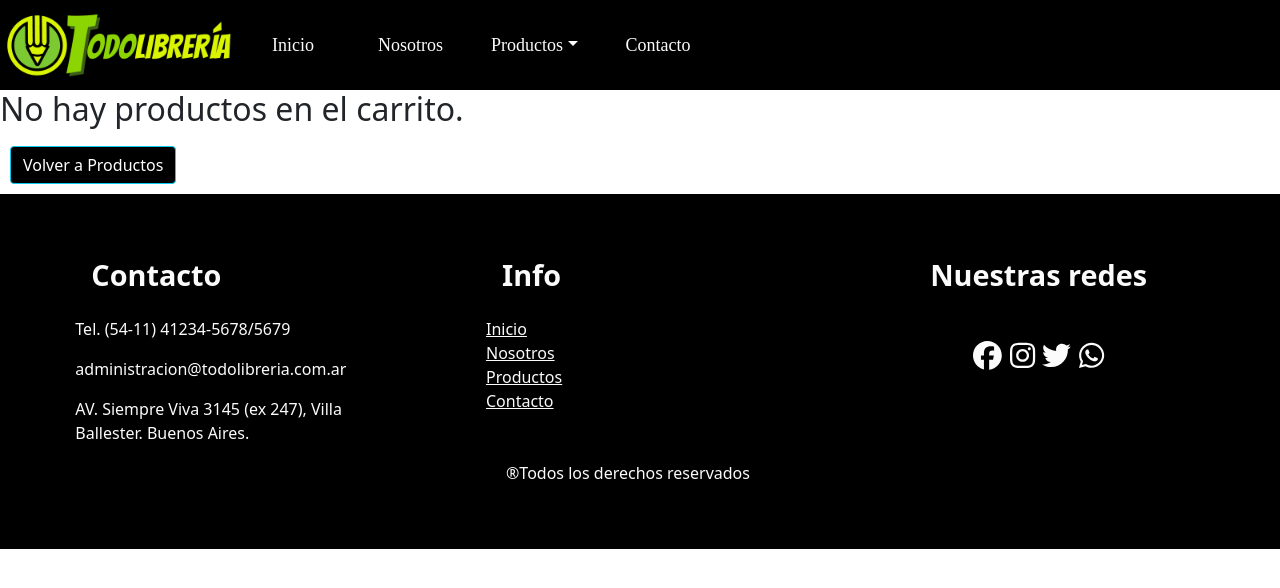
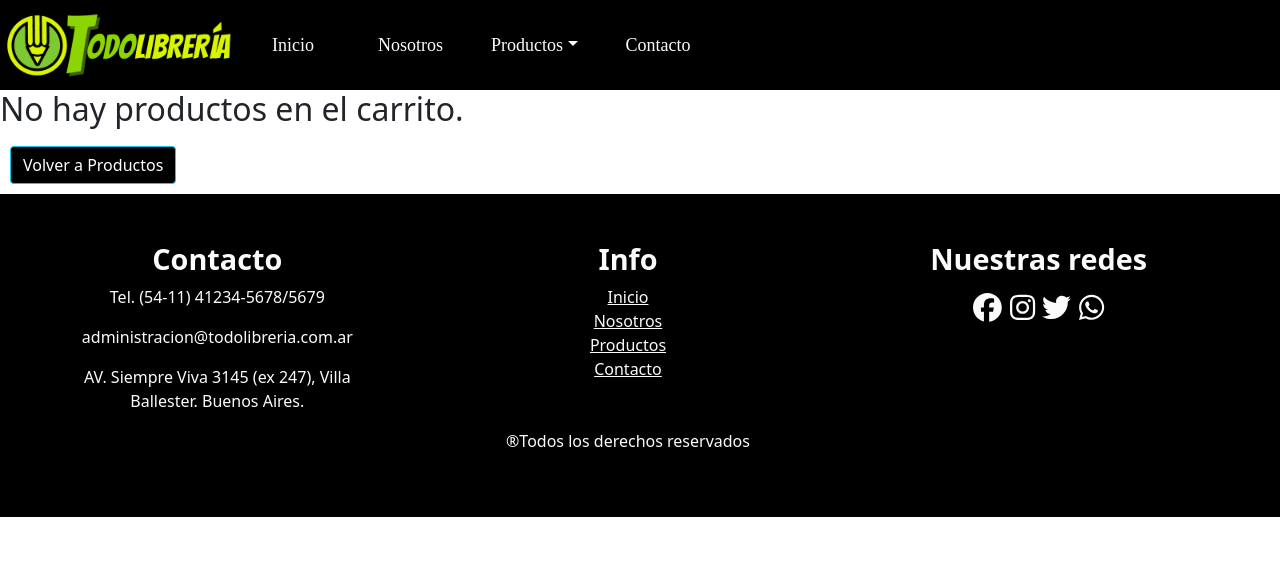
Before and after one commit to martinnmoreira/ProyectoFinalReactJs-Moreira, a React (Create React App) app: page /cart in a window 1280 px wide. Shown: the top 588 px of the page. Built offline with nearby package versions, Linux system fonts and the light colour scheme.

Commit message:
cambios en estilos

```diff
--- a/src/components/Footer/Footer.js
+++ b/src/components/Footer/Footer.js
@@ -15,7 +15,7 @@ export default function Footer() {
         <footer className="container-fluid bgBlack clBlanco">
             <div className="container-fluid py-5">
                 <div className="row w-100 d-flex justify-content-around">
-                    <div className="col-12 col-lg-3">
+                    <div className="col-12 col-lg-3 linksFooter">
                         <h2 className="redesFooter">Contacto</h2>
                         <p>Tel. (54-11) 41234-5678/5679</p>
                         <p>administracion@todolibreria.com.ar</p>
--- a/src/styles/style.css
+++ b/src/styles/style.css
@@ -102,6 +102,10 @@ br { clear:left }
     margin-bottom: 50px;
     background-color: #a8a8a8;
     padding: 30px;
+}
+
+.carousel-control-next-icon{
+    color: black !important;
 }
 
 .card-title{
@@ -359,6 +363,7 @@ br { clear:left }
 }
 
 .linksFooter {
+    text-align: center;
     list-style: none;
     padding-left: 0;
 }
@@ -375,8 +380,6 @@ br { clear:left }
     color: #fbfbfb;
     font-size: 1.8rem;
     font-weight: bold;
-    padding: 1rem;
-
 }
 
 .redesFooter a{
```
